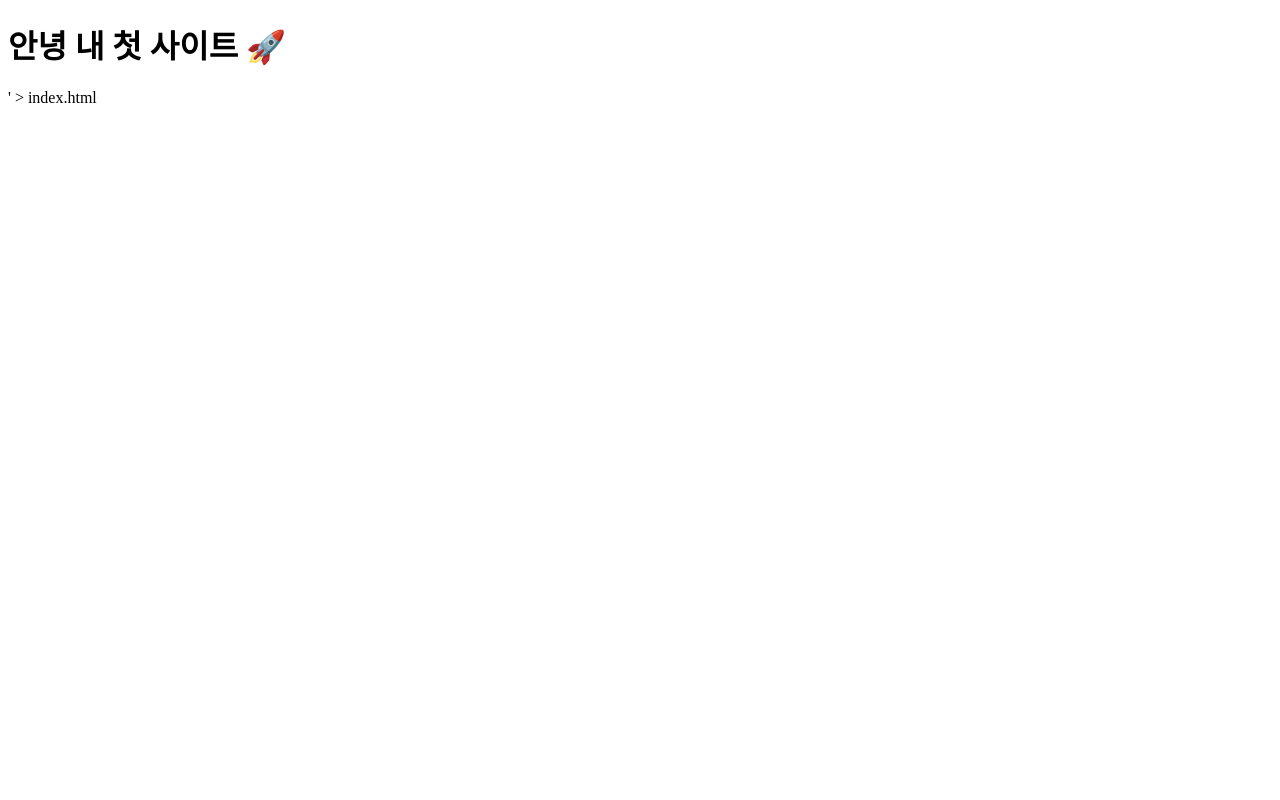
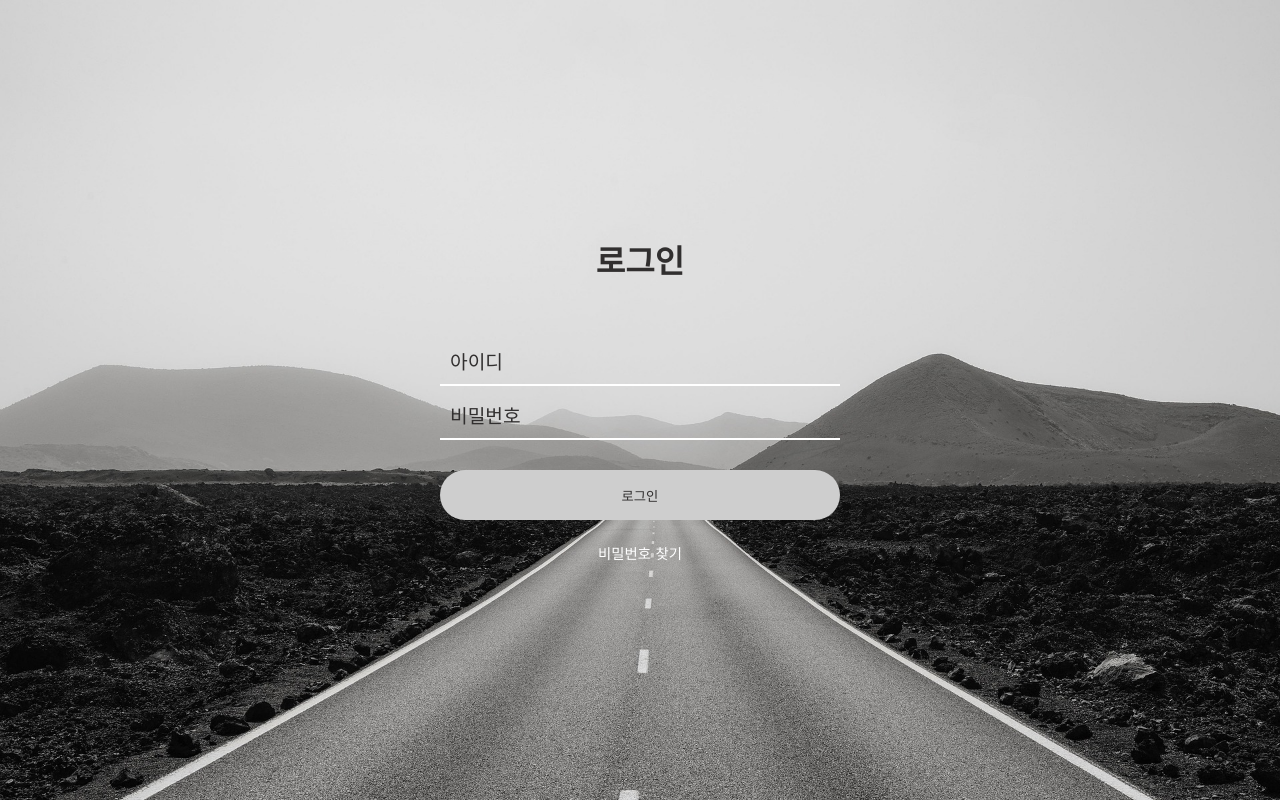
Before and after one commit to gyumin123/practice-site, a website: page practice/index.html in a window 1280 px wide. Drawn offline with Linux system fonts and the light colour scheme.

Commit message:
로그인창 html, css 완성

```diff
--- /dev/null
+++ b/practice/LOGIN/css/style.css
@@ -0,0 +1,81 @@
+@import url('https://fonts.googleapis.com/css2?family=Gowun+Dodum&display=swap');
+
+:root {
+    --basis-font-color: rgb(206, 206, 206); }
+
+*{margin :0; padding:0; box-sizing: border-box;}
+body{
+    font-family: "Gowun Dodum", sans-serif;
+    display: flex;
+    justify-content: center;
+    align-items: center;
+    height: 100vh;
+    background: url("../img/road-7726202_1920.jpg");
+    background-size: cover;
+
+}
+
+.login-form{
+    position: relative;
+}
+
+.login-form h1 {
+    font-size: 2rem;
+    color: #312f2f;
+    margin-bottom:50px;
+    text-align: center;
+}
+
+.int-area
+{
+    position: relative;
+    width: 400px;
+}
+.int-area input {
+    width: 100%;
+    padding: 20px 10px 10px;
+    background: transparent;
+    border: none;
+    border-bottom: 2px solid #fff;
+    font-size: 1.2rem;
+    color: #fff;
+    outline: none;
+}
+
+.int-area label {
+    position: absolute;
+    left: 10px;
+    top: 15px;
+    font-size: 1.2rem;
+    color: #312f2f;
+    transition: 0.5s;
+}
+
+.int-area input:focus + label ,input:valid + label  {
+    top: 0;
+    font-size: 0.9rem;
+    color: var(--basis-font-color);
+}
+
+.btn-area {
+    margin-top: 30px;
+}
+
+.btn-area button {
+    width: 100%;
+    height: 50px;
+    background-color: var(--basis-font-color);
+    border: none;
+    color: #312f2f;
+    border-radius: 25px;
+}
+
+.caption {
+    margin-top : 20px;
+    text-align: center;
+}
+.caption a {
+    font-size: 0.9rem;
+    color: #fff;
+    text-decoration: none;
+}
--- a/practice/index.html
+++ b/practice/index.html
@@ -1,6 +1,51 @@
 <!DOCTYPE html>
-<html>
-<head><meta charset="UTF-8">
-    <title>연습 사이트</title></head>
-<body><h1>안녕 내 첫 사이트 🚀</h1></body>
-</html>' > index.html
+<html lang = "ko">
+
+<head>
+    <meta charset="UTF-8">
+    <meta name = "viewport" content = "width = device-width, initial-scale = 1">
+    <title>Login Page</title>
+    <link rel = "stylesheet" type = "text/css" href = "LOGIN/css/style.css">
+</head>
+<body>
+   <section class="login-form" >
+    <h1>로그인</h1>
+    <form method="get" action="loginok.html" autocomplete="off">
+        <div class="int-area" >
+            <input type="text" name="id" id="id" required>
+            <label for="id" >아이디</label>
+            </div>
+        <div class="int-area" >
+            <input type="password" name="password" id="password" required>
+            <label for="password" >비밀번호</label>
+        </div>
+        <div class="btn-area">
+            <button type="submit" id="btn">로그인</button>
+        </div>
+    </form>
+       <div class="caption">
+        <a href="forgot_password.html"> 비밀번호 찾기</a>
+       </div>
+   </section>
+    <script>
+        const id = document.querySelector('#id');
+        const password = document.querySelector('#password');
+        const btn = document.querySelector('#btn');
+
+        function form_checking() {
+        if(id.value == "" ) {
+        alert('아이디를 입력바랍니다.');
+        id.focus();
+        return false;
+        }
+        if(password.value == "" ) {
+            alert('비밀번호를 입력바랍니다.');
+                password.focus();
+                return false;
+            }
+        }
+        btn.addEventListener("click", form_checking);
+    </script>
+
+</body>
+</html>
```
Also changed, not shown: practice/LOGIN/img/road-7726202_1920.jpg (added).
